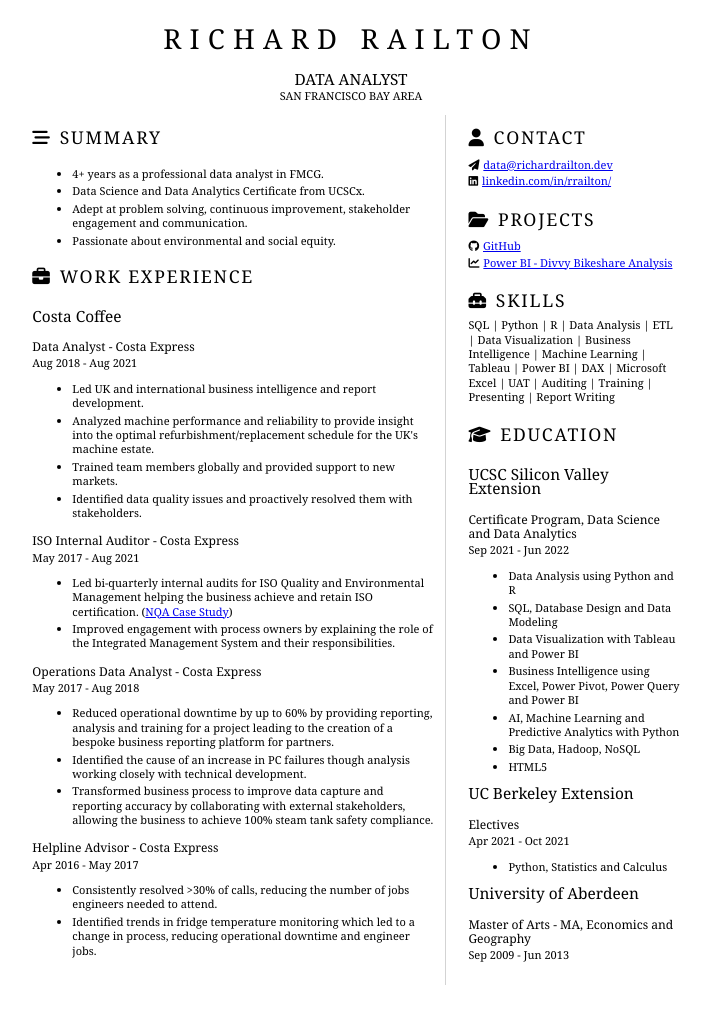
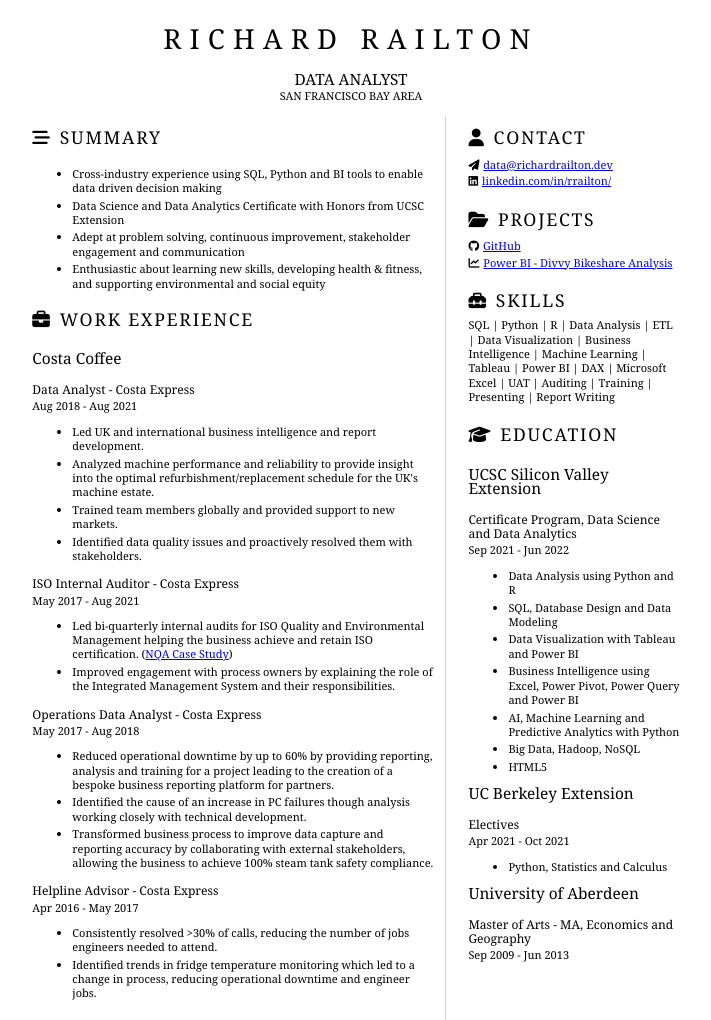
Before and after one commit to rrailton/resume, a plain HTML site: page index.html in a window 1280 px wide. Shown: the whole page, without its empty margins (289-1000 px from the left). Before the commit the page ends 985 px from the top, so only its background shows below. Drawn offline with Linux system fonts and the light colour scheme.

Commit message:
updated summary section

```diff
--- a/index.html
+++ b/index.html
@@ -19,11 +19,10 @@
 				<section>
 					<h2><i class="fa-solid fa-bars-staggered" aria-hidden="true"></i> SUMMARY</h2>
                     <ul>
-                        <li>4+ years as a professional data analyst in FMCG.</li>
-                        <li>Data Science and Data Analytics Certificate from UCSCx.</li>
-                        <li>Adept at problem solving, continuous improvement, stakeholder engagement and communication.</li>
-                        <li>Passionate about environmental and social equity.</li>
-
+                        <li>Cross-industry experience using SQL, Python and BI tools to enable data driven decision making</li>
+                        <li>Data Science and Data Analytics Certificate with Honors from UCSC Extension</li>
+                        <li>Adept at problem solving, continuous improvement, stakeholder engagement and communication</li>
+                        <li>Enthusiastic about learning new skills, developing health & fitness, and supporting environmental and social equity</li>
                     </ul>
                 </section>
 				<section>
```
